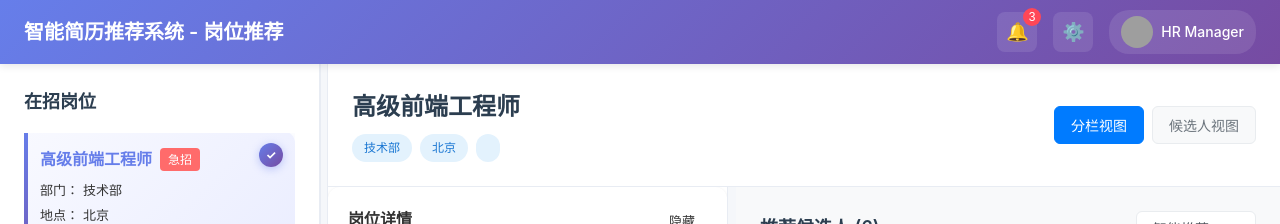
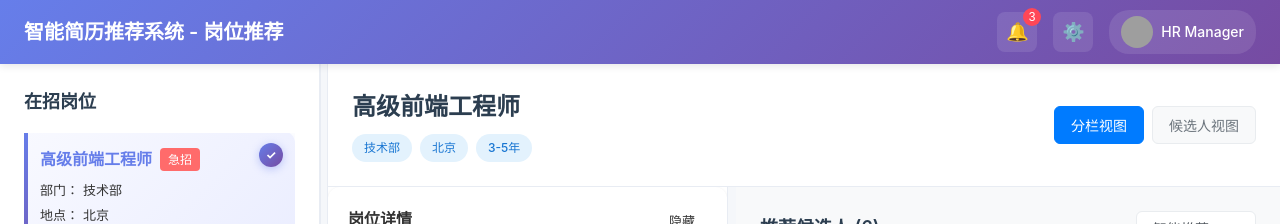
Before and after one commit to caoshidafu/recruit-ai-frontend, a Vue app: page / in a window 1280 px wide. Shown: the top 224 px of the page. Built offline with nearby package versions, Linux system fonts and the light colour scheme; grey boxes are pictures that could not be loaded.

Commit message:
更新App.vue文件

```diff
--- a/src/App.vue
+++ b/src/App.vue
@@ -50,7 +50,7 @@
             <div class="job-tags">
               <span class="tag">{{ selectedJob?.department }}</span>
               <span class="tag">{{ selectedJob?.location }}</span>
-              <span class="tag">{{ selectedJob?.salary }}</span>
+              <span class="tag">{{ selectedJob?.experience }}</span>
             </div>
           </div>
           <div class="view-controls">
```
